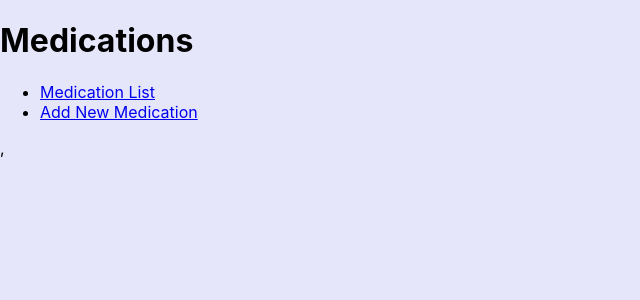
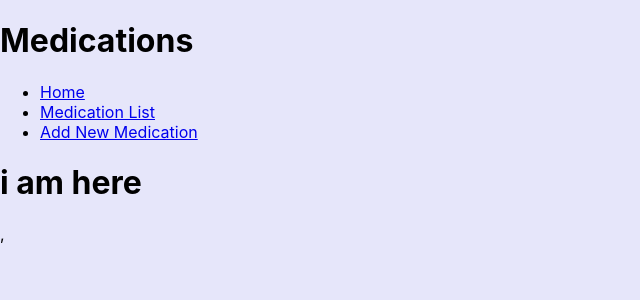
Before and after one commit to andresanunezt/medication-tracker-frontend, a React (Create React App) app: page / in a window 1280 px wide. Shown: the top 300 px of the page, without its empty margins (0-640 px from the left). Built offline with nearby package versions, Linux system fonts and the light colour scheme.

Commit message:
began cleaning up code, took out router from NavBar

```diff
--- a/src/App.js
+++ b/src/App.js
@@ -2,13 +2,15 @@ import './App.css';
 
 import { Component } from 'react';
 
-import  Medications  from './components/Medications';
+import  Medications  from './containers/Medications';
 
 import NewMedicationForm from './components/NewMedicationForm';
 
 import EditMedicationForm from './components/EditMedicationForm';
 
 import Navbar from './components/Navbar';
+
+import Home from './components/Home'
 
 import { BrowserRouter as Router, Switch, Route } from 'react-router-dom';
 
@@ -28,14 +30,13 @@ render() {
     <Router>
     <Navbar />
     <Switch>
+    <Route exact path ="/" component ={Home} />
     <Route exact path="/medications" component={ Medications } />
-    {/* <Route exact path="/medications/new" component={ NewMedicationForm } /> */}
+    <Route exact path="/medications/new" component={ NewMedicationForm } />
     <Route exact path="/medications/:id/edit" component={ EditMedicationForm} />
-      {/* <Medications/>
 
-     <NewMedicationForm /> */}
      </Switch>
-     {/* <Route exact path="/medications/new" component={ NewMedicationForm } /> */}
+
      </Router>
 </div>
   </>)};
--- a/src/components/Home.js
+++ b/src/components/Home.js
@@ -0,0 +1,10 @@
+import React from 'react';
+
+const Home = () => {
+    return (
+<h1> i am here </h1>
+
+     );
+}
+
+export default Home;
--- a/src/components/Medication.js
+++ b/src/components/Medication.js
@@ -64,6 +64,7 @@ const Medication = ({ medication, deleteMedication, editMedication }) => {
 
 
                 </Router>
+
             </Card>
 
             // </Router>
--- a/src/components/Navbar.js
+++ b/src/components/Navbar.js
@@ -1,33 +1,38 @@
 import React from 'react'
-import { BrowserRouter as Router, Switch, Route, NavLink, Link } from 'react-router-dom';
-import Medications from './Medications';
+// import { BrowserRouter as Router, Switch, Route, NavLink, Link } from 'react-router-dom';
+import { NavLink } from 'react-router-dom';
+import Medications from '../containers/Medications';
 import NewMedicationForm from './NewMedicationForm';
-
+import Home from './Home'
 const Navbar = () => {
     return (
         <div className="navbar">
             <ul className="navlinks-list">
+{/*
+        <Router> */}
 
-        <Router>
+
+        <li className="navlink-li"><NavLink className="navlink-item" to="/">Home </NavLink></li>
         <li className="navlink-li"><NavLink className="navlink-item" to="/medications">Medication List</NavLink></li>
+        <li className="navlink-li"><NavLink className="navlink-item" to="/medications/new">Add New Medication</NavLink></li>
+        {/* <Switch> */}
 
-        <Switch>
-        <Route exact path="/medications/new" component={ NewMedicationForm } />
+        {/* <Route exact path="/medications/new" component={ NewMedicationForm } /> */}
         {/* <Route exact path="/medications" component={ Medications } /> */}
-    <li className="navlink-li"><NavLink className="navlink-item" to="/medications/new">Add New Medication</NavLink></li>
-    <Route exact path="/medications" component={ Medications } />
+
+    {/* <Route exact path="/medications" component={ Medications } /> */}
     {/* <li className="navlink-li"><NavLink className="navlink-item" to="/medications">Medication List</NavLink></li>
      */}
 
      {/* {<NewMedicationForm  */}
- \
 
 
 
-     </Switch>
+
+     {/* </Switch> */}
 
 
-     </Router>
+     {/* </Router> */}
 
                 {/* <li className="navlink-li"><NavLink className="navlink-item" to="/medications">Medication List</NavLink></li> */}
                 {/* <li className="navlink-li"><NavLink className="navlink-item" to="/medications/new">Add New Medication</NavLink></li> */}
--- a/src/components/NewMedicationForm.js
+++ b/src/components/NewMedicationForm.js
@@ -78,10 +78,6 @@ class NewMedicationForm extends Component{
                 <input type="text" placeholder="Last Taken" value={this.state.last_taken} onChange={this.onChangeHandler}
                     name="last_taken"
                 />  <br></br>
-                {/* <input type="integer" placeholder="User" value={this.state.user_id} onChange={this.onChangeHandler}
-                    name="user_id"
-                />
-                                     */}
 
                 <br></br>
                 <input type="submit" value="submit"/>
--- a/src/components/Medications.js
+++ b/src/containers/Medications.js
@@ -5,9 +5,9 @@ import { connect } from 'react-redux'
 import { fetchAllMeds } from '../redux/actions/index.js'
 // import { NavLink } from 'react-router-dom'
 // import { BrowserRouter as Router, Switch, Route, NavLink } from 'react-router-dom';
-import NewMedicationForm from './NewMedicationForm';
+import NewMedicationForm from '../components/NewMedicationForm';
 
-import Medication from "./Medication.js";
+import Medication from "../components/Medication.js";
 
 class Medications extends Component{
 
--- a/src/index.js
+++ b/src/index.js
@@ -30,7 +30,7 @@ ReactDOM.render(
       <App />,
 
     </Provider>,
-//  </React.StrictMode>,
+
   document.getElementById('root')
 );
 
```
